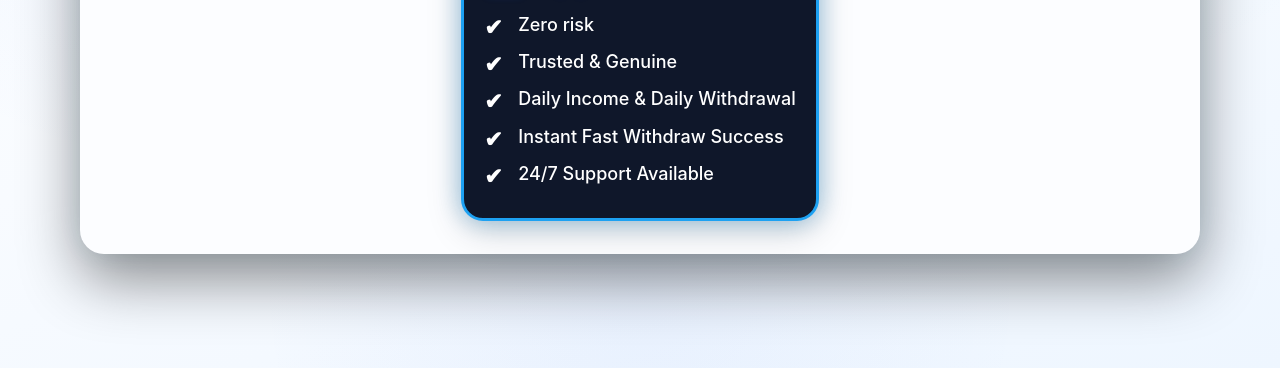
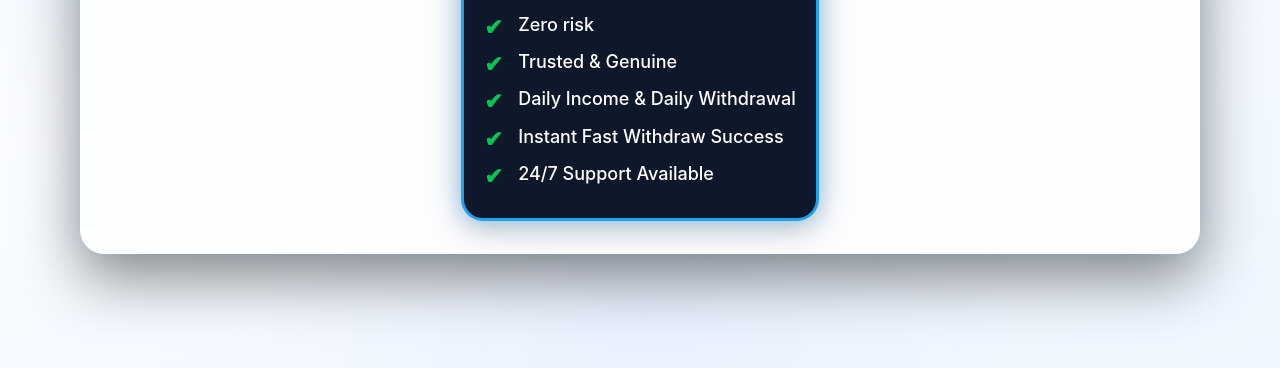
Before and after one commit to HeyAashusk/Valuable, a plain HTML site: page index.html in a window 1280 px wide. Shown: the part 432-800 px from the top of the page. Drawn offline with Linux system fonts and the light colour scheme.

Commit message:
Update index.html

```diff
--- a/index.html
+++ b/index.html
@@ -275,8 +275,8 @@
     position:absolute;
     left:0;
     top:0;
-    /* color:#00c853; */
-  color: #fff;
+    color:#00c853;
+  /* color: #fff; */
     font-size:22px;          /* Tick bhi chhota */
     font-weight:bold;
 }
```
